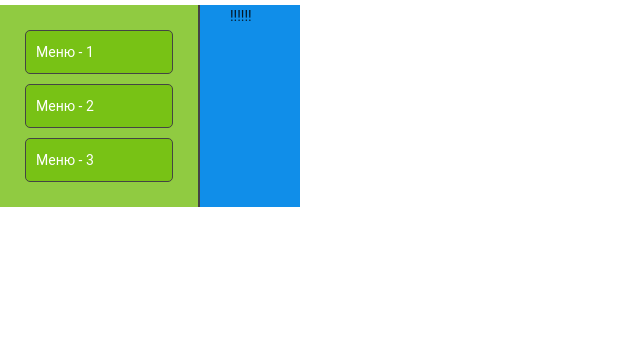
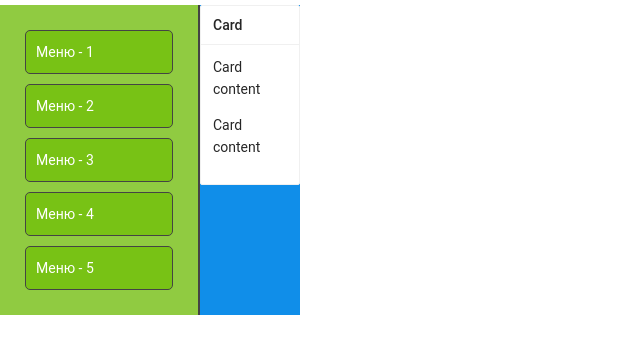
Before and after one commit to AleksRomanov/kredit_finance, a Next.js app: page /components/main-menu in a window 1280 px wide. Shown: the top 354 px of the page, without its empty margins (0-640 px from the left). Built offline with nearby package versions, Linux system fonts and the light colour scheme.

Commit message:
Создание структуры и разметки страницы ...wiprogress

```diff
--- a/pages/components/main-menu.js
+++ b/pages/components/main-menu.js
@@ -1,7 +1,8 @@
 import React from 'react';
 import {Form, Layout} from "antd";
 import Sider from "antd/lib/layout/Sider";
-import {Content} from "antd/es/layout/layout";
+import {Content} from "antd/lib/layout/layout";
+import MainContent from "./main-content";
 
 const MainMenu = () => {
     return (
@@ -14,14 +15,14 @@ const MainMenu = () => {
                             <li className="main-body__item">Меню - 1</li>
                             <li className="main-body__item">Меню - 2</li>
                             <li className="main-body__item">Меню - 3</li>
+                            <li className="main-body__item">Меню - 4</li>
+                            <li className="main-body__item">Меню - 5</li>
                         </ul>
 
                     </Sider>
 
-                    <Content className="main-body__sec2">
-                        <Form>
-                            <p>!!!!!!</p>
-                        </Form>
+                    <Content>
+                        <MainContent/>
                     </Content>
                 </Layout>
             </div>
--- a/pages/styles/global.css
+++ b/pages/styles/global.css
@@ -284,6 +284,10 @@ body {
     text-align: center;
 }
 
+.ant-layout {
+    flex-direction: row;
+}
+
 .ant-layout-sider {
     color: #fff;
     /*line-height: 120px;*/
```
